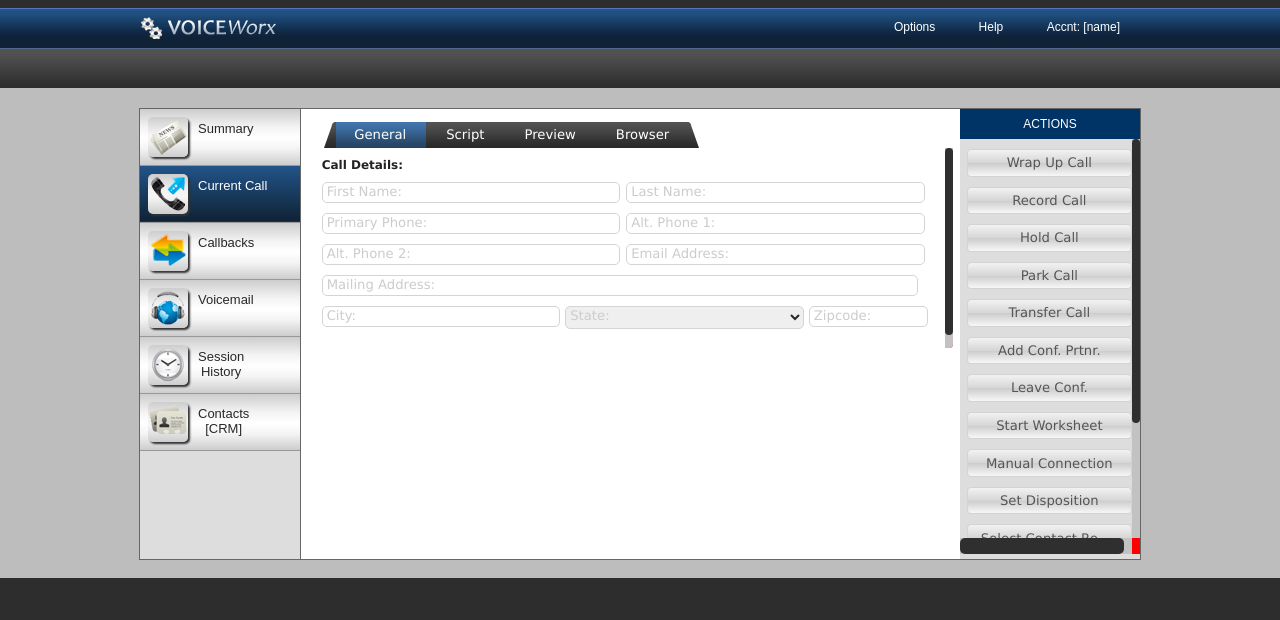
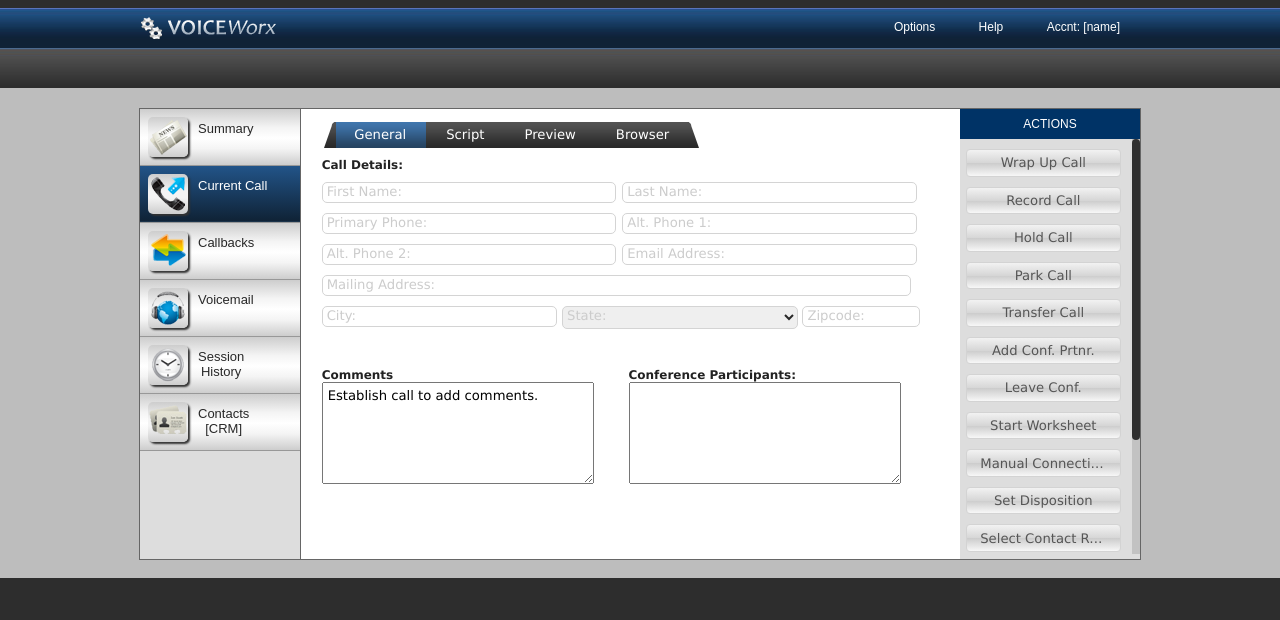
Before and after one commit to cweston171/CloudComm, a PHP site: page / in a window 1280 px wide. Shown: the top 620 px of the page. Run offline with PHP 8.4, Linux system fonts and the light colour scheme; lists and menus that the app fills with data are empty.

Commit message:
Updated current call screen...
& call actions horizontal scroll fix

```diff
--- a/preDevSetup/css/site.css
+++ b/preDevSetup/css/site.css
@@ -145,6 +145,7 @@
 		display:block;
 		float: right;
 		background: #dddddd;
+		overflow-x: hidden;
 	}
 	.curr_actions_hdr {
 		padding: 8px;
--- a/preDevSetup/index.php
+++ b/preDevSetup/index.php
@@ -81,7 +81,9 @@
 			$('#action_useDialPad').button();
 			$('#action_volumeControl').button();
 
-			$('div.currActionsList').jScrollPane();
+			$('div.currActionsList').jScrollPane({
+				contentWidth: '0px'
+			});
 		});
 	</script>
 </body>
--- a/preDevSetup/partials/callActions.php
+++ b/preDevSetup/partials/callActions.php
@@ -2,7 +2,7 @@
     <div class="curr_actions_hdr">
         Actions
     </div>
-    <div class="currActionsList" style="height: 415px;overflow:hidden;">
+    <div class="currActionsList" style="height: 415px;overflow-x:hidden;">
         <ul>
             <li>
                 <button id="action_endCall" class="MB10 actionsBtn">
--- a/preDevSetup/partials/currentCall/currCallCont.php
+++ b/preDevSetup/partials/currentCall/currCallCont.php
@@ -9,8 +9,9 @@
                     <li><a href="#tabs-3">Preview</a></li>
                     <li><a href="#tabs-4">Browser</a></li>
                 </ul>
-                <div id="tabs-1" style="height: 200px;overflow: hidden;width: 98%;">
+                <div id="tabs-1">
                 	<form action="#" method="post">
+                    	<div id="callerDetails" style="height: 210px;width: 98%;">
                             <h2 style="margin-bottom: 10px;">Call Details:</h2>
                             <!-- call form -->
                             <div class="field width50 left">
@@ -61,16 +62,28 @@
                             </div>
                             <div class="clear MB10"></div>
                             <!-- /call form -->
+                        </div>
+
+                    	<div class="left width50">
+                        	<h2>Comments</h2>
+                            <textarea id="comments" cols="35" rows="6" style="padding: 5px;">Establish call to add comments.</textarea>
+                        </div>
+                        <div class="left width50">
+                        	<h2>Conference Participants:</h2>
+                            <textarea id="conferenceParticipants" cols="35" rows="6" style="padding: 5px;"></textarea>
+                        </div>
+
+                        <div class="clear"></div>
                     </form>
                 </div>
                 <div id="tabs-2">
-                <p>Morbi tincidunt, dui sit amet facilisis feugiat, odio metus gravida ante, ut pharetra massa metus id nunc. Duis scelerisque molestie turpis. Sed fringilla, massa eget luctus malesuada, metus eros molestie lectus, ut tempus eros massa ut dolor. Aenean aliquet fringilla sem..</p>
+                	tab 2 content
                 </div>
                 <div id="tabs-3">
-                <p>Mauris eleifend est et turpis. Duis id erat. Suspendisse potenti. Aliquam vulputate, pede vel vehicula accumsan, mi neque rutrum erat, eu congue orci lorem eget lorem.</p>
+                 	tab 3 content
                 </div>
                 <div id="tabs-4">
-                <p>Mauris eleifend est et turpis. Duis id erat. Suspendisse potenti. Aliquam vulputate, pede vel vehicula accumsan, mi neque rutrum erat, eu congue orci lorem eget lorem.</p>
+                	tab 4 content
                 </div>
             </div>
         </div>
@@ -85,6 +98,8 @@
 
 		$('label').labelOver('over');
 
-		$('#tabs-1').jScrollPane();
+		$('#callerDetails').jScrollPane({
+			horizontalDragMaxWidth: 0
+		});
 	});
 </script>
```
Lines whose indentation alone changed are shown as unchanged.
